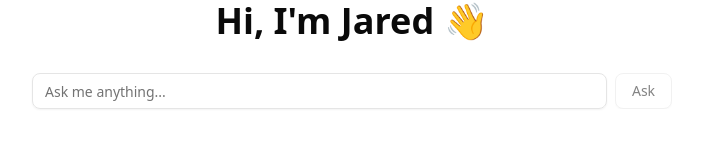
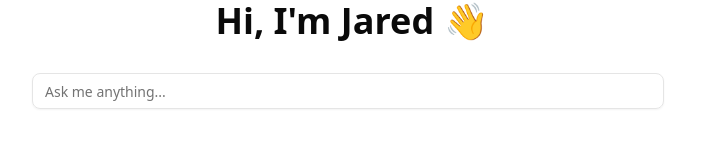
Before and after one commit to jlgrimes/jared.gr, a Next.js app: page / in a window 1280 px wide. Shown: the part 217-364 px from the top of the page, without its empty margins (288-991 px from the left). Built offline with nearby package versions, Linux system fonts and the light colour scheme.

Commit message:
made components common

```diff
--- a/app/components/chat/components/ChatInput.tsx
+++ b/app/components/chat/components/ChatInput.tsx
@@ -9,6 +9,7 @@ interface ChatInputProps {
   setIsInputFocused: (value: boolean) => void;
   onSubmit: (e: React.FormEvent) => void;
   inputRef: React.RefObject<HTMLInputElement | null>;
+  className?: string;
 }
 
 export const ChatInput = ({
@@ -18,15 +19,10 @@ export const ChatInput = ({
   setIsInputFocused,
   onSubmit,
   inputRef,
+  className = "",
 }: ChatInputProps) => {
   return (
-    <motion.form
-      initial={{ opacity: 0 }}
-      animate={{ opacity: 1 }}
-      transition={{ duration: 0.2 }}
-      onSubmit={onSubmit}
-      className="flex gap-2"
-    >
+    <form onSubmit={onSubmit} className={`flex gap-2 ${className}`}>
       <motion.div
         animate={{
           width: isInputFocused ? "calc(100% - 4rem)" : "100%",
@@ -73,6 +69,6 @@ export const ChatInput = ({
           Ask
         </Button>
       </motion.div>
-    </motion.form>
+    </form>
   );
 };
--- a/app/components/chat/components/ChatMessages.tsx
+++ b/app/components/chat/components/ChatMessages.tsx
@@ -4,10 +4,18 @@ import React from "react";
 
 interface ChatMessagesProps {
   messages: Message[];
-  containerRef: React.RefObject<HTMLDivElement | null>;
+  isLoading: boolean;
 }
 
-export const ChatMessages = ({ messages, containerRef }: ChatMessagesProps) => {
+export const ChatMessages = ({ messages, isLoading }: ChatMessagesProps) => {
+  const containerRef = React.useRef<HTMLDivElement>(null);
+
+  React.useEffect(() => {
+    if (containerRef.current) {
+      containerRef.current.scrollTop = containerRef.current.scrollHeight;
+    }
+  }, [messages]);
+
   // Debug log to see the message content
   console.log(
     "Messages:",
--- a/app/components/chat/components/Hero.tsx
+++ b/app/components/chat/components/Hero.tsx
@@ -1,6 +1,5 @@
 import { motion } from "framer-motion";
-import { Input } from "@/components/ui/input";
-import { Button } from "@/components/ui/button";
+import { ChatInput } from "./ChatInput";
 
 interface HeroProps {
   input: string;
@@ -40,54 +39,14 @@ export const Hero = ({
         transition={{ delay: 0.4 }}
         className="w-full max-w-2xl"
       >
-        <form onSubmit={onSubmit} className="flex gap-2">
-          <motion.div
-            animate={{
-              width: isInputFocused ? "calc(100% - 4rem)" : "100%",
-            }}
-            transition={{ duration: 0.2, ease: "easeInOut" }}
-            className="relative"
-          >
-            <Input
-              ref={inputRef}
-              type="text"
-              value={input}
-              onChange={(e) => setInput(e.target.value)}
-              onFocus={() => setIsInputFocused(true)}
-              onBlur={() => {
-                if (input === "") {
-                  setIsInputFocused(false);
-                }
-              }}
-              placeholder="Ask me anything..."
-              className="w-full"
-            />
-          </motion.div>
-          <motion.div
-            initial={{ opacity: 0, width: 0 }}
-            animate={{
-              opacity: isInputFocused ? 1 : 0,
-              width: isInputFocused ? "auto" : 0,
-            }}
-            transition={{
-              type: isInputFocused ? "spring" : "tween",
-              stiffness: 400,
-              damping: 15,
-              mass: 0.6,
-              duration: 0.15,
-            }}
-            className="overflow-hidden"
-          >
-            <Button
-              type="submit"
-              disabled={!input.trim()}
-              variant="outline"
-              className="cursor-pointer whitespace-nowrap"
-            >
-              Ask
-            </Button>
-          </motion.div>
-        </form>
+        <ChatInput
+          input={input}
+          setInput={setInput}
+          isInputFocused={isInputFocused}
+          setIsInputFocused={setIsInputFocused}
+          onSubmit={onSubmit}
+          inputRef={inputRef}
+        />
       </motion.div>
     </motion.div>
   );
--- a/app/components/chat/hooks/useChat.ts
+++ b/app/components/chat/hooks/useChat.ts
@@ -3,6 +3,7 @@ import { Message } from "../types";
 
 export const useChat = () => {
   const [messages, setMessages] = useState<Message[]>([]);
+  const [isLoading, setIsLoading] = useState(false);
 
   const fetchChatResponse = async (message: string, messages: Message[]) => {
     try {
@@ -25,17 +26,21 @@ export const useChat = () => {
   const sendMessage = async (message: string) => {
     const userMessage: Message = { role: "user", content: message };
     setMessages((prev) => [...prev, userMessage]);
+    setIsLoading(true);
 
     try {
       const data = await fetchChatResponse(message, [...messages, userMessage]);
       setMessages((prev) => [...prev, ...data.response]);
     } catch (error) {
       console.error("Error sending message:", error);
+    } finally {
+      setIsLoading(false);
     }
   };
 
   return {
     messages,
+    isLoading,
     sendMessage,
   };
 };
--- a/app/components/chat/index.tsx
+++ b/app/components/chat/index.tsx
@@ -1,60 +1,44 @@
 "use client";
 
-import { useState, useRef, useEffect } from "react";
+import { useEffect, useRef, useState } from "react";
+import { AnimatePresence, motion } from "framer-motion";
 import { ChatMessages } from "./components/ChatMessages";
 import { Hero } from "./components/Hero";
+import { ChatInput } from "./components/ChatInput";
 import { useChat } from "./hooks/useChat";
-import { motion } from "framer-motion";
-import { Input } from "@/components/ui/input";
-import { Button } from "@/components/ui/button";
 
-interface ChatProps {
-  className?: string;
-}
-
-export default function Chat({ className = "" }: ChatProps) {
+const Chat = () => {
+  const [isChatStarted, setIsChatStarted] = useState(false);
   const [input, setInput] = useState("");
-  const [isInputFocused, setIsInputFocused] = useState(true);
-  const [isChatStarted, setIsChatStarted] = useState(false);
-  const inputRef = useRef<HTMLInputElement>(null);
-  const chatContainerRef = useRef<HTMLDivElement>(null);
-  const { messages, sendMessage } = useChat();
-
-  const scrollToBottom = () => {
-    if (chatContainerRef.current) {
-      chatContainerRef.current.scrollTop =
-        chatContainerRef.current.scrollHeight;
-    }
-  };
+  const [isInputFocused, setIsInputFocused] = useState(false);
+  const inputRef = useRef<HTMLInputElement | null>(null);
+  const { messages, isLoading, sendMessage } = useChat();
 
   useEffect(() => {
-    scrollToBottom();
-  }, [messages]);
-
-  // Focus input after messages are updated
-  useEffect(() => {
-    if (messages.length > 0) {
+    if (isChatStarted) {
       inputRef.current?.focus();
-      setIsInputFocused(true);
     }
-  }, [messages]);
+  }, [isChatStarted]);
 
   const handleSubmit = async (e: React.FormEvent) => {
     e.preventDefault();
-    if (!input.trim()) return;
+    if (!input.trim() || isLoading) return;
 
     if (!isChatStarted) {
       setIsChatStarted(true);
     }
 
-    await sendMessage(input.trim());
+    await sendMessage(input);
     setInput("");
+    setIsInputFocused(false);
   };
 
   return (
-    <div className={`flex-1 flex flex-col min-h-0 ${className}`}>
+    <div className="flex flex-col h-full">
+      <AnimatePresence mode="wait">
         {!isChatStarted ? (
           <Hero
+            key="hero"
             input={input}
             setInput={setInput}
             isInputFocused={isInputFocused}
@@ -63,61 +47,29 @@ export default function Chat({ className = "" }: ChatProps) {
             inputRef={inputRef}
           />
         ) : (
-        <ChatMessages messages={messages} containerRef={chatContainerRef} />
+          <motion.div
+            key="chat"
+            initial={{ opacity: 0 }}
+            animate={{ opacity: 1 }}
+            exit={{ opacity: 0 }}
+            className="flex-1 flex flex-col"
+          >
+            <ChatMessages messages={messages} isLoading={isLoading} />
+            <div className="p-4 border-t">
+              <ChatInput
+                input={input}
+                setInput={setInput}
+                isInputFocused={isInputFocused}
+                setIsInputFocused={setIsInputFocused}
+                onSubmit={handleSubmit}
+                inputRef={inputRef}
+              />
+            </div>
+          </motion.div>
         )}
-
-      {isChatStarted && (
-        <div className="p-4 border-t">
-          <form onSubmit={handleSubmit} className="flex gap-2">
-            <motion.div
-              animate={{
-                width: isInputFocused ? "calc(100% - 4rem)" : "100%",
-              }}
-              transition={{ duration: 0.2, ease: "easeInOut" }}
-              className="relative"
-            >
-              <Input
-                ref={inputRef}
-                type="text"
-                value={input}
-                onChange={(e) => setInput(e.target.value)}
-                onFocus={() => setIsInputFocused(true)}
-                onBlur={() => {
-                  if (input === "") {
-                    setIsInputFocused(false);
-                  }
-                }}
-                placeholder="Ask me anything..."
-                className="w-full"
-              />
-            </motion.div>
-            <motion.div
-              initial={{ opacity: 0, width: 0 }}
-              animate={{
-                opacity: isInputFocused ? 1 : 0,
-                width: isInputFocused ? "auto" : 0,
-              }}
-              transition={{
-                type: isInputFocused ? "spring" : "tween",
-                stiffness: 400,
-                damping: 15,
-                mass: 0.6,
-                duration: 0.15,
-              }}
-              className="overflow-hidden"
-            >
-              <Button
-                type="submit"
-                disabled={!input.trim()}
-                variant="outline"
-                className="cursor-pointer whitespace-nowrap"
-              >
-                Ask
-              </Button>
-            </motion.div>
-          </form>
-        </div>
-      )}
+      </AnimatePresence>
     </div>
   );
-}
+};
+
+export default Chat;
```
Lines whose indentation alone changed are shown as unchanged.
